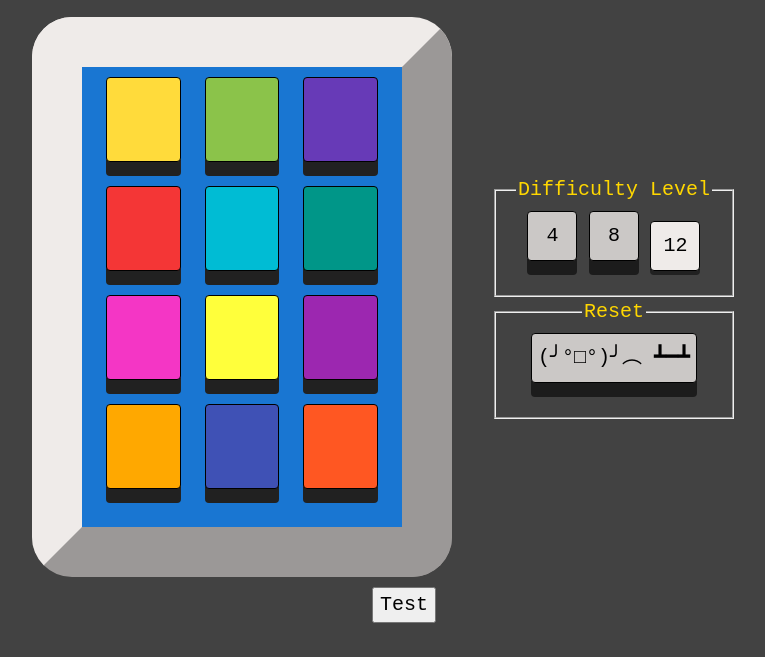
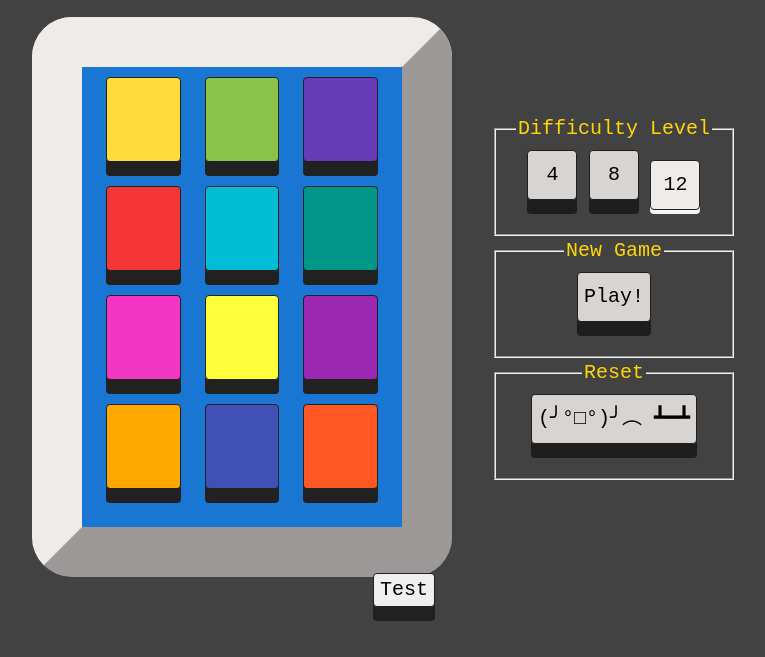
Before and after one commit to osadezu/fabulous-fred, a plain HTML site: page index.html in a window 1280 px wide. Shown: the part 145-802 px from the top of the page, without its empty margins (236-1001 px from the left). Drawn offline with Linux system fonts and the light colour scheme.

Commit message:
Refactor button styles and add preliminary modal

```diff
--- a/index.html
+++ b/index.html
@@ -31,9 +31,13 @@
             <button class="control-btn" data-num-gems="8">8</button>
             <button class="control-btn" data-num-gems="12">12</button>
           </fieldset>
+          <fieldset id="play">
+            <legend>New&nbsp;Game</legend>
+            <button class="control-btn stretch">Play!</button>
+          </fieldset>
           <fieldset id="reset">
             <legend>Reset</legend>
-            <button class="control-btn reset">(╯°□°)╯︵ ┻━┻</button>
+            <button class="control-btn stretch">(╯°□°)╯︵ ┻━┻</button>
           </fieldset>
         </div>
       </aside>
@@ -41,8 +45,8 @@
     <footer>
       <button class="test" style="margin: 10px">Test</button>
     </footer>
-    <div id="modal-bg">
-      <div id="modal">
+    <div id="modal" class="modal">
+      <div id="modal-content" class="modal">
         <h2>Modal Title</h2>
         <p>Some modal message</p>
         <a href="#" id="dismiss"><i class="fas fa-times"></i></a>
--- a/styles/style.css
+++ b/styles/style.css
@@ -1,6 +1,10 @@
 @font-face {
   font-family: 'Bitwise';
   src: url(./fonts/bitwise/bitwise.ttf);
+}
+
+:root {
+  --btn-height: 0.7rem;
 }
 
 html {
@@ -9,7 +13,6 @@ html {
 }
 
 body {
-  /* background-color: #232323; */
   background-color: #424242;
   color: gold;
   text-align: center;
@@ -83,34 +86,28 @@ main {
   height: 2.5rem;
   aspect-ratio: 1/1;
   background-color: #efebe9;
-  cursor: pointer;
-  text-align: center;
-  text-decoration: none;
-  border: none;
-  border-radius: 0.2rem;
-  border: 0.01rem solid rgb(0, 0, 0);
-  box-shadow: 0 0.7rem #212121;
-  transform: translateY(-0.7rem);
-  -webkit-filter: brightness(85%);
-  filter: brightness(85%);
+  -webkit-filter: brightness(90%);
+  filter: brightness(90%);
+}
+
+.control-btn.stretch {
+  aspect-ratio: initial;
 }
 
 .control-btn.selected {
-  box-shadow: 0 0.2rem #212121;
-  transform: translateY(-0.2rem);
   -webkit-filter: brightness(100%);
   filter: brightness(100%);
 }
 
-.control-btn.reset {
-  aspect-ratio: initial;
+.control-btn:hover {
+  border-color: gold;
+  -webkit-filter: brightness(100%);
+  filter: brightness(100%);
 }
 
 /******  Game Board  ******/
 
 #board {
-  /* margin: 1rem; */
-  /* box-sizing: initial; */
   border: 2.5rem outset #efebe9;
   border-radius: 2rem;
   height: 70vh;
@@ -119,12 +116,13 @@ main {
   display: grid;
   padding: 1.2rem;
   gap: 1.2rem;
-  /* grid-template-columns: repeat(3, 20%);
-  grid-template-rows: repeat(4, 17%); */
   justify-items: center;
   justify-content: space-evenly;
   align-items: center;
   align-content: space-evenly;
+  /* Disable double-tap zoom in mobile
+  https://stackoverflow.com/questions/10614481/disable-double-tap-zoom-option-in-browser-on-touch-devices */
+  /* touch-action: manipulation; */
 }
 
 #board.num-gems-12 {
@@ -142,32 +140,11 @@ main {
   grid-template-rows: repeat(2, 1fr);
 }
 
+/******  Game Board Buttons  ******/
+
 .gem {
   width: 100%;
   height: 100%;
-  cursor: pointer;
-  text-align: center;
-  text-decoration: none;
-  border: none;
-  border-radius: 0.2rem;
-  border: 0.01rem solid rgb(0, 0, 0);
-  box-shadow: 0 0.7rem #212121;
-  transform: translateY(-0.7rem);
-  /* clip-path: polygon(0 0, 100% 0%, 100% 80%, 60% 100%, 0 100%); */
-}
-
-.gem:hover,
-.control-btn:hover {
-  border: 0.15rem solid #f5f5f5;
-  /* box-shadow: 0 0.7rem #f5f5f5; */
-  /* filter: brightness(2); */
-}
-
-.gem:active,
-.control-btn:active {
-  /* border: 0.15rem solid #f5f5f5; */
-  box-shadow: 0 0.2rem #f5f5f5;
-  transform: translateY(-0.2rem);
 }
 
 /* Used by computer to display the sequence to user */
@@ -176,25 +153,59 @@ main {
   box-shadow: 0 0.7rem #f5f5f5;
 }
 
-#modal-bg {
+/******  General Button Styling  ******/
+
+/* clip-path: polygon(0 0, 100% 0%, 100% 80%, 60% 100%, 0 100%); */
+
+button {
+  cursor: pointer;
+  text-align: center;
+  text-decoration: none;
+  border-radius: 0.2rem;
+  border: 0.01rem solid #212121;
+  box-shadow: 0 var(--btn-height) #212121;
+  transform: translateY(calc(-1 * var(--btn-height)));
+}
+
+button:hover {
+  border: 0.15rem solid #f5f5f5;
+  /* box-shadow: 0 0.7rem #f5f5f5; */
+  /* filter: brightness(2); */
+}
+
+button.selected,
+button:active {
+  /* border: 0.15rem solid #f5f5f5; */
+  box-shadow: 0 0.2rem #f5f5f5;
+  transform: translateY(-0.2rem);
+}
+
+/******  Modal  ******/
+
+#modal {
   background-color: rgba(0, 0, 0, 0.4);
   position: fixed;
   top: 0;
+  right: 0;
+  bottom: 0;
   left: 0;
-  height: 100%;
-  width: 100%;
   z-index: 1;
   overflow: auto;
   display: flex;
   flex-direction: column;
   justify-content: center;
   align-items: center;
-  display: none;
+  visibility: hidden;
+  /* transition: visibility 1.5s ease; */
 }
 
-#modal {
+#modal-content {
   background-color: #424242;
   padding: 2rem;
+}
+
+.modal.visible {
+  visibility: visible;
 }
 
 footer {
```
